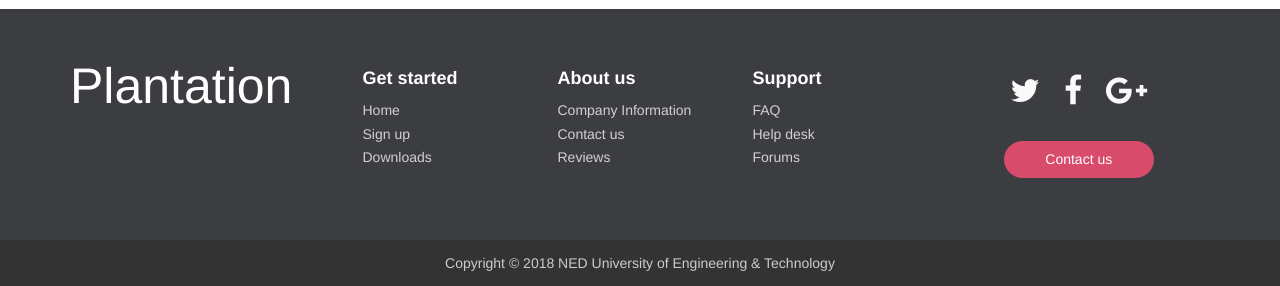
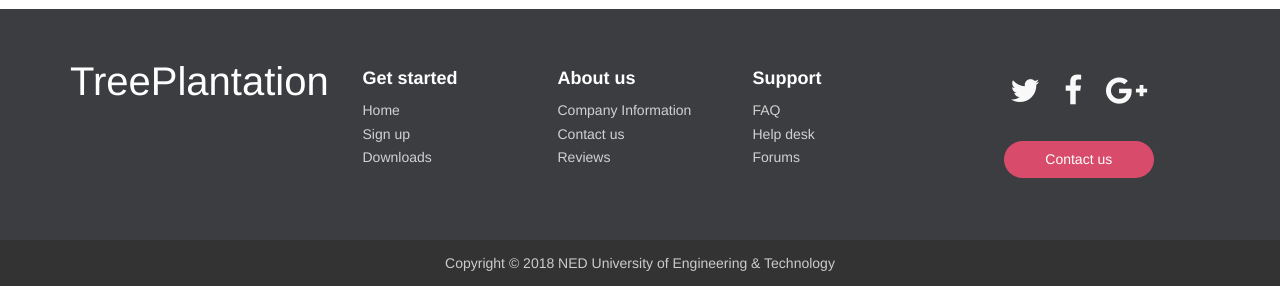
Before and after one commit to MussabTanveer/Tree-Plantation, a PHP site: page /index.php in a window 1280 px wide. Shown: the part 1123-1409 px from the top of the page. Run offline with PHP 8.4, Linux system fonts and the light colour scheme; the visitor is signed in with stand-in values (Sample User, id 1); data that the repository does not hold is empty.

Commit message:
logo font size small

```diff
--- a/css/Footer-with-button-logo.css
+++ b/css/Footer-with-button-logo.css
@@ -39,7 +39,7 @@
 }
 
 #myFooter h2 a{
-    font-size: 50px;
+    font-size: 40px;
     text-align: center;
     color: #fff;
 }
--- a/footer.php
+++ b/footer.php
@@ -2,7 +2,7 @@
         <div class="container">
             <div class="row">
                 <div class="col-sm-3">
-                    <h2 class="logo"><a href="#"> Plantation </a></h2>
+                    <h2 class="logo"><a href="#"> TreePlantation </a></h2>
                 </div>
                 <div class="col-sm-2">
                     <h5>Get started</h5>
```
